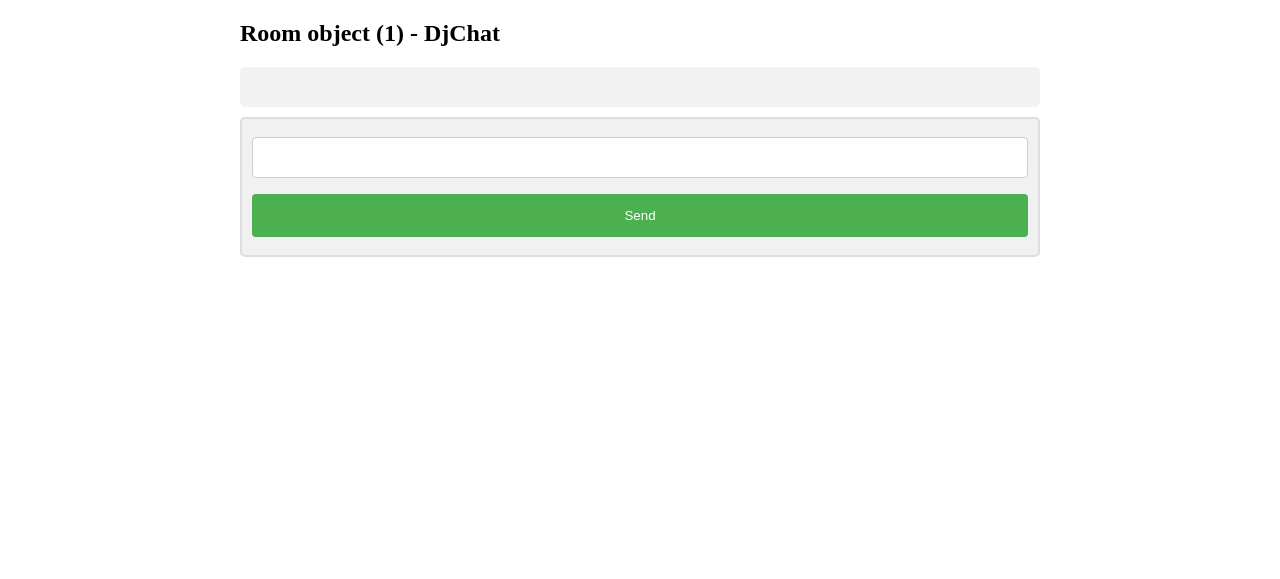
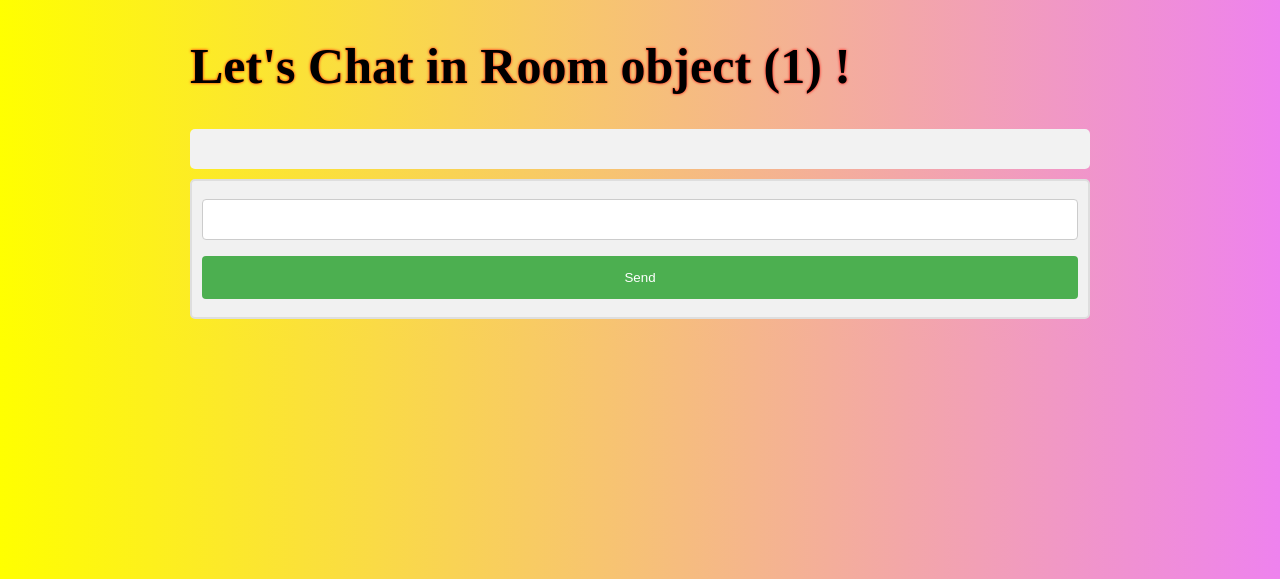
Before and after one commit to Hima-Thanki/Chat_app_using_django, a Django app: template djangochat/templates/room.html in a window 1280 px wide. Shown: the top 579 px of the page. Run offline with Django 3.2, Linux system fonts and the light colour scheme; the template is opened without the code that fills it: values that come from a table or form of the project are taken from there, others are empty; data comes from the database, SQL or seed files in the repository; both versions use the stored data as it was after the commit; some libraries are stand-ins or nearby versions.

Commit message:
Created Temporary Design Page

```diff
--- a/djangochat/templates/room.html
+++ b/djangochat/templates/room.html
@@ -5,8 +5,15 @@
 <style>
 body {
   margin: 0 auto;
-  max-width: 800px;
-  padding: 0 20px;
+  background-image: linear-gradient(to right,yellow,violet);
+  max-width: 900px;
+  padding: 10px 20px;
+}
+
+h1{
+ margin-top: 3%;
+ text-shadow: 0 0 3px #FF0000;
+ font-size: 50px;
 }
 
 .container {
@@ -56,7 +63,7 @@ body {
 </head>
 <body>
 
-<h2>{{room}} - DjChat</h2>
+<h1>Let's Chat in {{room}} !</h1>
 
 <div id="display">
 
@@ -84,7 +91,7 @@ setInterval(function(){
             }
         },
         error: function(response){
-            alert('An error occured')
+            alert('An Error Occured')
         }
     });
 },1000);
```
Also changed, not shown: djangochat/db.sqlite3.
